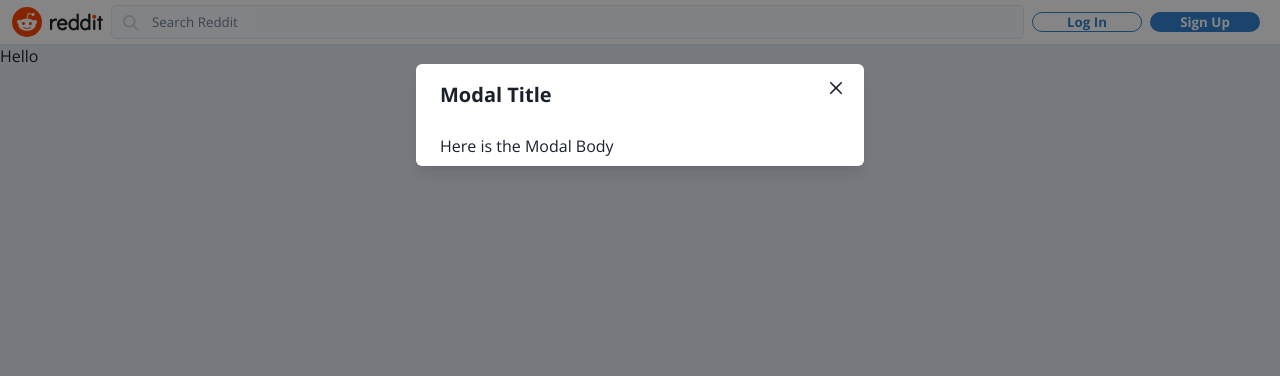
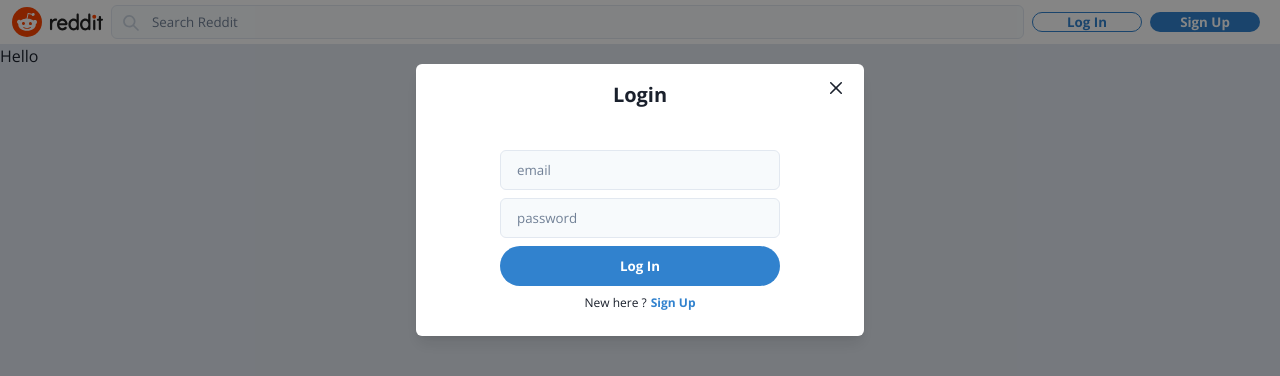
Before and after one commit to Murutu/reddit-web, a Next.js app: page / in a window 1280 px wide. Both pictures are taken after a click on the button "Log In". Shown: the top 376 px of the page. Built offline with nearby package versions, Linux system fonts and the light colour scheme.

Commit message:
style: styled the login form

```diff
--- /dev/null
+++ b/src/components/Modal/Auth/AuthInputs.tsx
@@ -0,0 +1,26 @@
+import { authModalState } from '@/atoms/authModalAtom';
+import { Flex } from '@chakra-ui/react';
+import React from 'react';
+import { useRecoilState } from 'recoil';
+import Login from './Login';
+
+type AuthInputsProps = {
+
+};
+
+const AuthInputs:React.FC<AuthInputsProps> = () => {
+    const [modalState] = useRecoilState(authModalState);
+
+    return (
+        <Flex direction="column" align="center" width="100%" mt={4}>
+            {modalState.view === "login" && <Login />}
+            {/* {modalState.view === "signup" && <SignUp />} */}
+        </Flex>
+    )
+}
+export default AuthInputs;
+
+/*
+Control which modal I'm going to see -> {modalState.view === "login" && <Login />}
+This keeps our code very clean & readable
+*/
--- a/src/components/Modal/Auth/AuthModal.tsx
+++ b/src/components/Modal/Auth/AuthModal.tsx
@@ -1,7 +1,8 @@
 import { authModalState } from '@/atoms/authModalAtom';
-import { useDisclosure, Button, Modal, ModalOverlay, ModalContent, ModalHeader, ModalCloseButton, ModalBody, ModalFooter } from '@chakra-ui/react';
+import { Button, Modal, ModalOverlay, ModalContent, ModalHeader, ModalCloseButton, ModalBody, ModalFooter, Flex } from '@chakra-ui/react';
 import React from 'react';
 import { useRecoilState } from 'recoil';
+import AuthInputs from './AuthInputs';
 
 
 
@@ -21,10 +22,27 @@
         <Modal isOpen={modalState.open} onClose={handleClose}>
           <ModalOverlay />
           <ModalContent>
-            <ModalHeader>Modal Title</ModalHeader>
+            <ModalHeader textAlign="center">
+              {modalState.view === "login" && "Login"}
+              {modalState.view === "signup" && "Sign up"}
+              {modalState.view === "resetPassword" && "Reset Password"}
+            </ModalHeader>
             <ModalCloseButton />
-            <ModalBody>
-              Here is the Modal Body
+            <ModalBody
+              display="flex"
+              flexDirection="column"
+              alignItems="center"
+              justifyContent="center"
+              pb={6}
+              >
+              <Flex
+                direction="column"
+                align="center"
+                justify="center"
+                width="70%"
+                >
+                  <AuthInputs />
+                </Flex>
             </ModalBody>
           </ModalContent>
         </Modal>
@@ -36,7 +54,7 @@
 /*
 This is all I have to do to set up global state
 const [modalState, setModalState] = useRecoilState(authModalState)
-modalState => state value setModalState => state function
+modalState => state value || setModalState => state function
 useRecoilState(authModalState) => makes it global
 
 In isOpen={on.Open} im going to change it to now isOpen={modalState.open} bcz
@@ -44,4 +62,6 @@
 
 Were going to spread (...prev,) it bcz we only want to modify a single part of that
 piece of state and that piece is going to set it to false
+
+{modalState.view === "login" && "Login"} -> if its equal to login show the text Login
 */
--- /dev/null
+++ b/src/components/Modal/Auth/Login.tsx
@@ -0,0 +1,105 @@
+import { authModalState } from '@/atoms/authModalAtom';
+import { Button, Flex, Input, Text } from '@chakra-ui/react';
+import React, {useState} from 'react';
+import { useRecoilState } from 'recoil';
+
+type LoginProps = {
+
+};
+
+const Login:React.FC<LoginProps> = () => {
+    const [_, setAuthModalState ] = useRecoilState(authModalState);
+
+    const [loginForm, setLoginForm] = useState({
+        email: "",
+        password: ""
+    });
+
+    const onSubmit = () => {};
+
+    const onChange = (event:React.ChangeEvent<HTMLImageElement>) => {
+        // update state form
+        setLoginForm((prev) => ({
+            ...prev,
+            [event.target.name]: event.target.value,
+        }));
+    };
+
+    return (
+        <form onSubmit={onSubmit}>
+            <Input
+                required
+                name="email"
+                placeholder="email"
+                type="email"
+                mb={2}
+                onChange={onChange}
+                fontSize="10pt"
+                _placeholder={{ color: "gray.500"}}
+                _hover={{
+                    bg: "white",
+                    border: "1px solid",
+                    borderColor: "blue.500"
+                }}
+                _focus={{
+                    outline: "none",
+                    bg: "white",
+                    border: "1px solid",
+                    borderColor: "blue.500"
+                }}
+                bg="gray.50"
+            />
+            <Input
+                required
+                name="password"
+                placeholder="password"
+                type="password"
+                onChange={onChange}
+                fontSize="10pt"
+                _placeholder={{ color: "gray.500"}}
+                _hover={{
+                    bg: "white",
+                    border: "1px solid",
+                    borderColor: "blue.500"
+                }}
+                _focus={{
+                    outline: "none",
+                    bg: "white",
+                    border: "1px solid",
+                    borderColor: "blue.500"
+                }}
+                bg="gray.50"
+            />
+
+            <Button
+                width="100%"
+                type="submit"
+                mt={2}
+                mb={2}
+            >
+                Log In
+            </Button>
+            <Flex fontSize="9pt" justifyContent="center">
+                <Text mr={1}>New here ? </Text>
+                <Text
+                    color="blue.500"
+                    fontWeight={700}
+                    cursor="pointer"
+                    onClick={() => setAuthModalState(prev => ({
+                        ...prev,
+                        view: "signup"
+                    }))}
+                >Sign Up</Text>
+            </Flex>
+        </form>
+    )
+}
+export default Login;
+
+/*
+I can have multiple inputs use a single onChange function in my form
+Rather than having to create separate state for the email & password
+
+event:React.ChangeEvent<HTMLImageElement> => We do this bcz when were using our event inside my function
+we have auto completion (event.)
+*/
```
Also changed, not shown: src/components/Navbar/RightContent/AuthButtons.tsx (+7 -0 lines).
